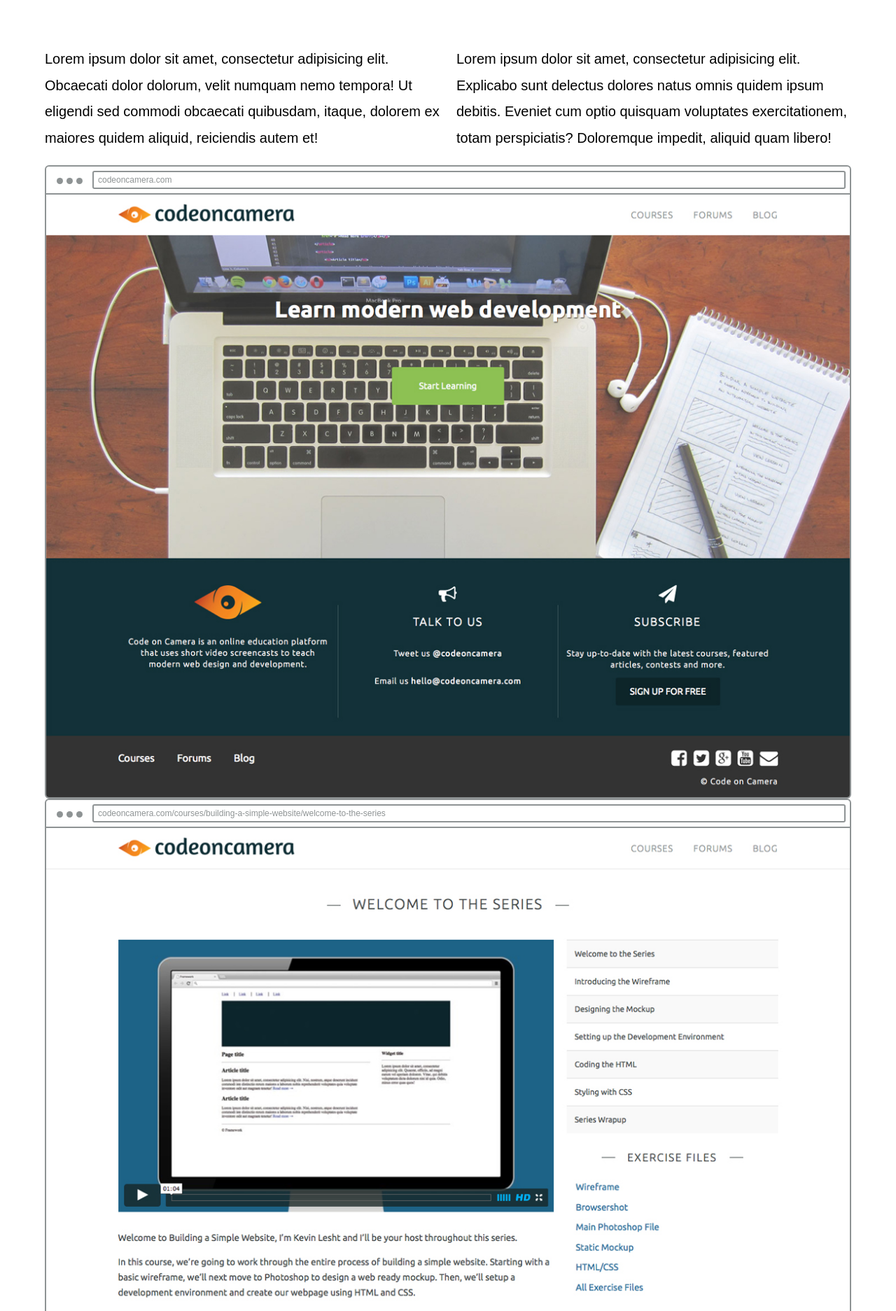
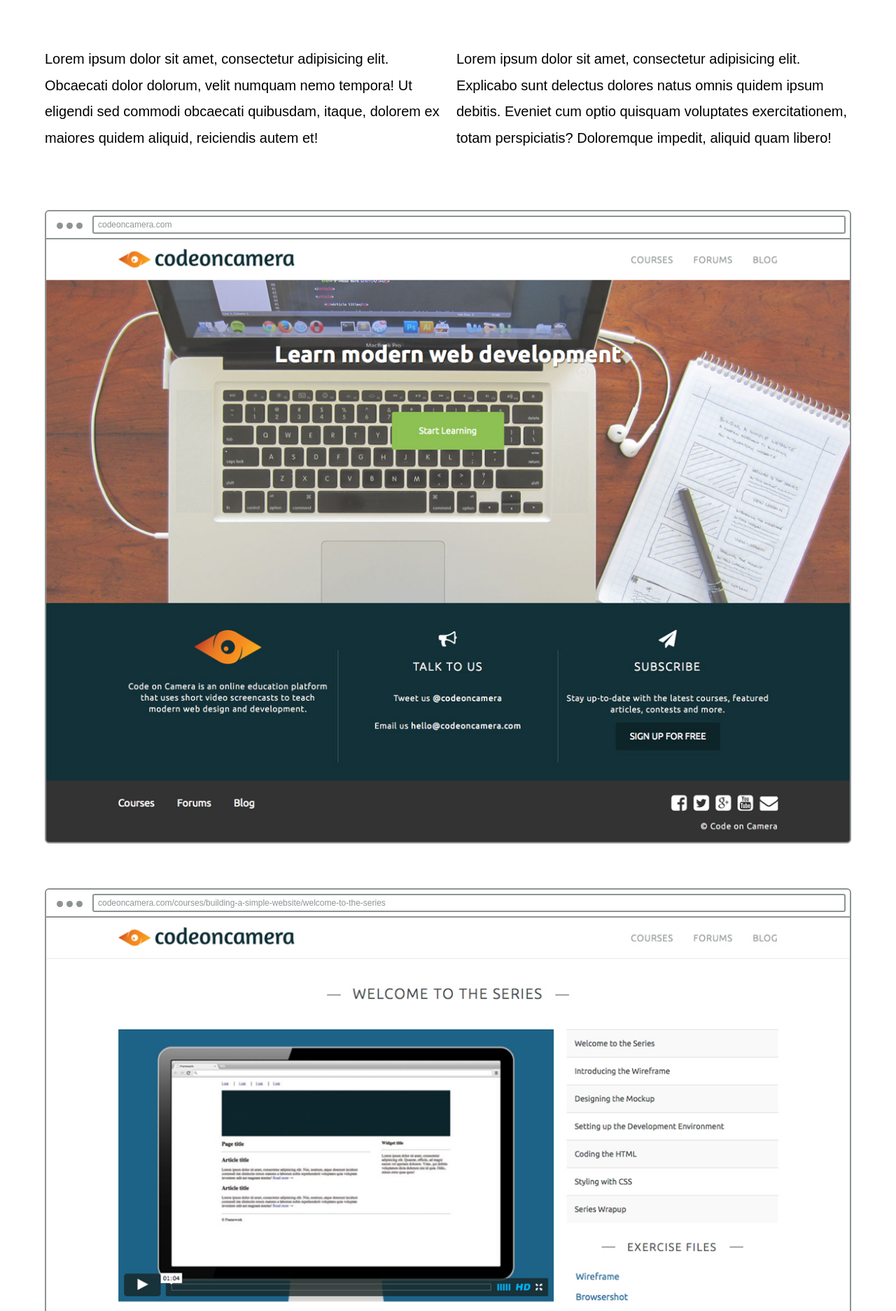
Before and after one commit to klesht/KevinLesht_Portfolio, a PHP site: page /page-codeoncamera.html in a window 1280 px wide. Shown: the part 749-2622 px from the top of the page at 70% size. Run offline with PHP 8.4, Linux system fonts and the light colour scheme; some libraries are stand-ins or nearby versions.

Commit message:
Tagged single project modules for margin control

```diff
--- a/page-codeoncamera.html
+++ b/page-codeoncamera.html
@@ -59,7 +59,7 @@
 		<section class="container">
 
 			<!-- Full width browser module -->
-			<div class="browser">
+			<div class="module browser">
 
 				<div class="top">
 
@@ -73,7 +73,7 @@
 			</div>
 
 			<!-- Full width browser module -->
-			<div class="browser">
+			<div class="module browser">
 
 				<div class="top">
 
@@ -86,7 +86,8 @@
 
 			</div>
 
-			<div class="split inset">
+			<!-- 2 column module image & text -->
+			<div class="module split inset">
 
 				<div class="info">
 
@@ -104,7 +105,8 @@
 
 			</div>
 
-			<div class="split">
+			<!-- 2 column module mobile previews & text -->
+			<div class="module split">
 
 				<div class="info">
 
--- a/scss/global.scss
+++ b/scss/global.scss
@@ -31,3 +31,7 @@
 .border {
 	border: 2px solid #8e9394;
 }
+
+.module {
+	margin-top: 4em;
+}
```
Also changed, not shown: scss/global.min.css, 1 other file.
